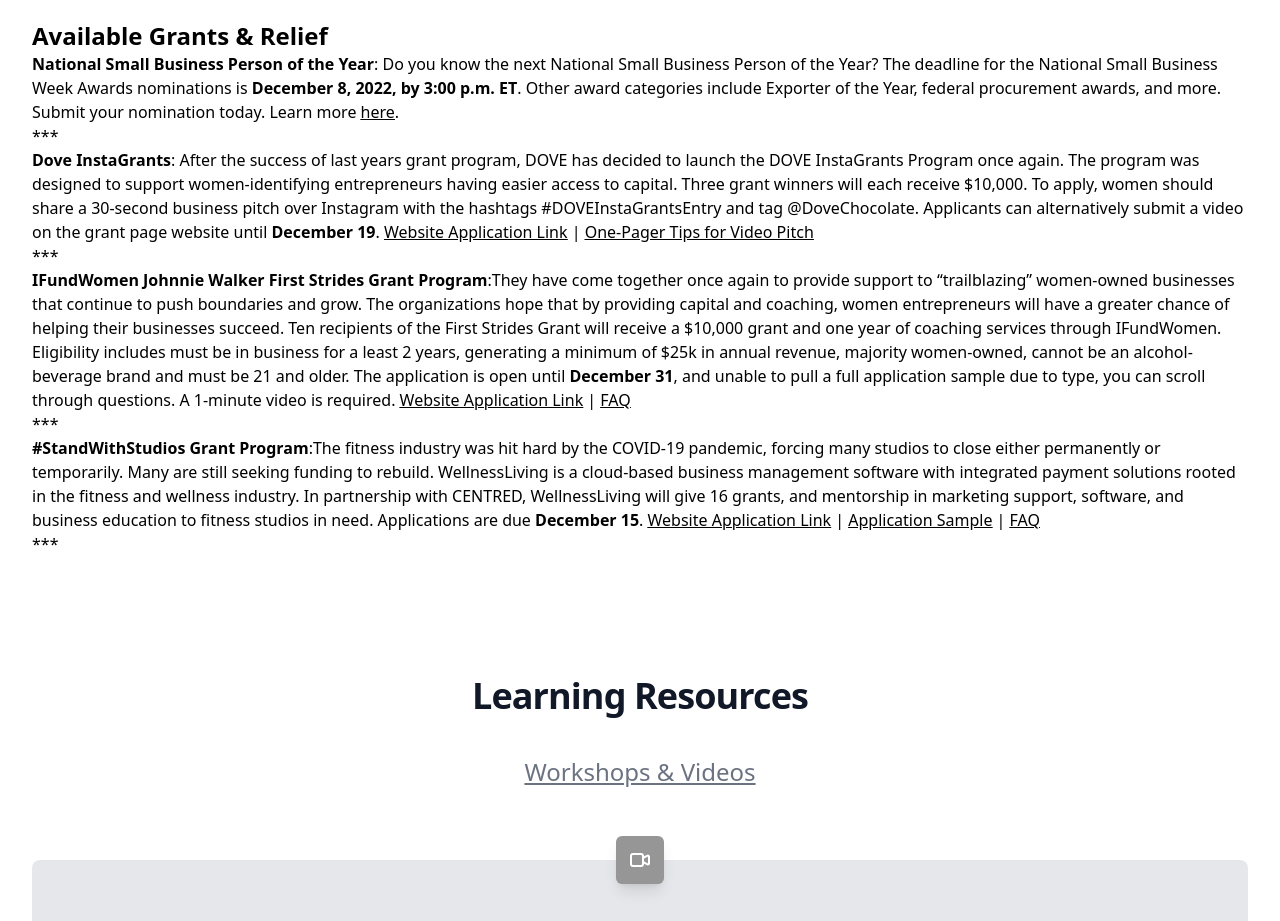
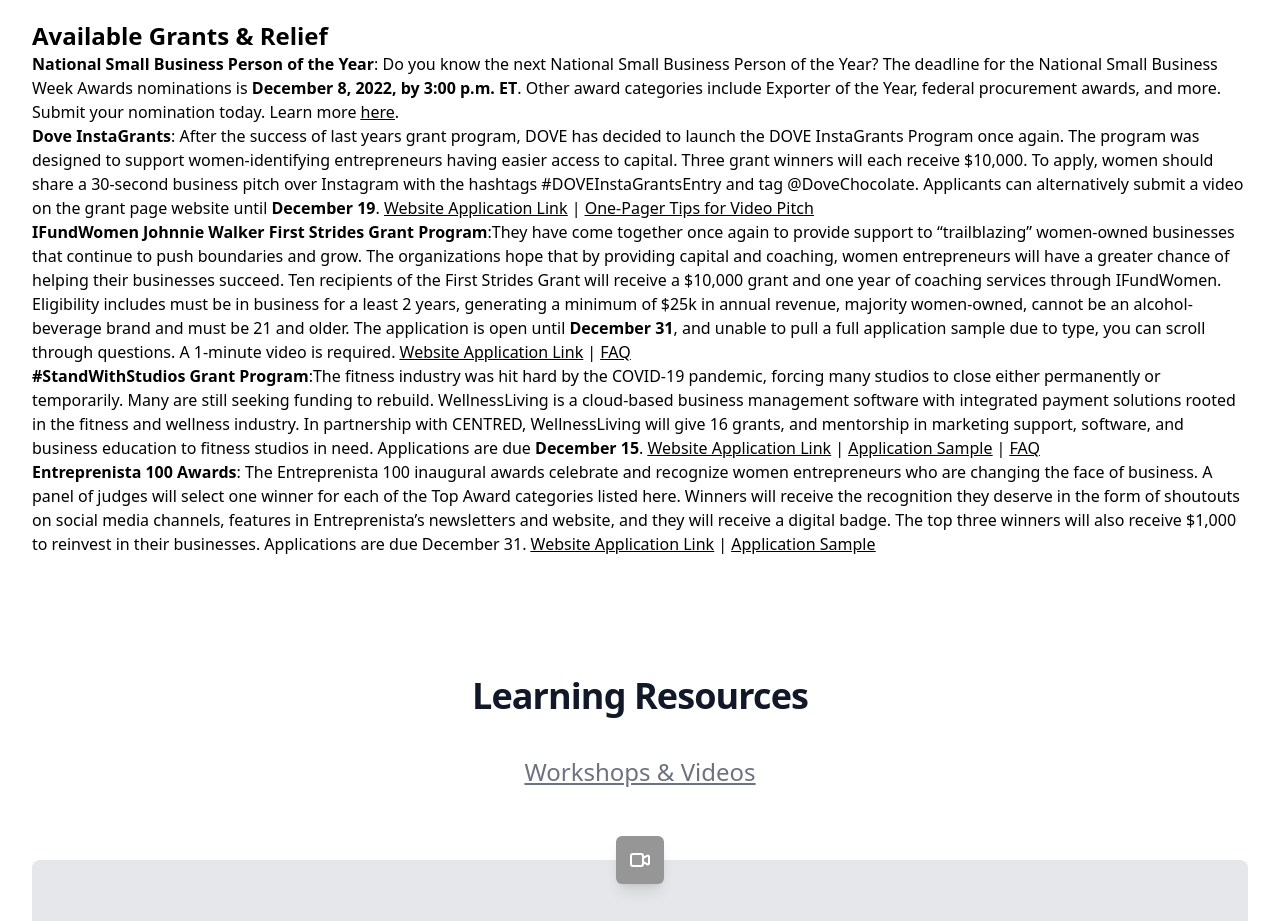
Before and after one commit to ericagirges/cnpp-website, a Next.js app in the folder app/: page /components/ResourcesContent in a window 1280 px wide. Shown: the part 1140-2061 px from the top of the page. Built offline with nearby package versions, Linux system fonts and the light colour scheme.

Commit message:
Update ResourcesContent.js

```diff
--- a/app/pages/components/ResourcesContent.js
+++ b/app/pages/components/ResourcesContent.js
@@ -46,13 +46,15 @@
       Available Grants & Relief
     </h2>
 <p><b>National Small Business Person of the Year</b>: Do you know the next National Small Business Person of the Year? The deadline for the National Small Business Week Awards nominations is <b>December 8, 2022, by 3:00 p.m. ET</b>.  Other award categories include Exporter of the Year, federal procurement awards, and more. Submit your nomination today. Learn more <u><a href="https://www.sba.gov/national-small-business-week/awards?utm_medium=email&utm_source=govdelivery">here</a></u>. </p>
-<p> *** </p>
+<p> </p>
  <p><b>Dove InstaGrants</b>: After the success of last years grant program, DOVE has decided to launch the DOVE InstaGrants Program once again. The program was designed to support women-identifying entrepreneurs having easier access to capital. Three grant winners will each receive $10,000. To apply, women should share a 30-second business pitch over Instagram with the hashtags #DOVEInstaGrantsEntry and tag @DoveChocolate. Applicants can alternatively submit a video on the grant page website until <b>December 19</b>. <u><a href="https://dovechocolateinstagrants.com/">Website Application Link</a></u> | <u><a href="https://rescue.box.com/s/b3dyna6zftmpf9tgpapc3wa3t8p6w278">One-Pager Tips for Video Pitch</a></u></p>
-<p>*** </p>
+<p> </p>
   <p><b>IFundWomen Johnnie Walker First Strides Grant Program</b>:They have come together once again to provide support to “trailblazing” women-owned businesses that continue to push boundaries and grow. The organizations hope that by providing capital and coaching, women entrepreneurs will have a greater chance of helping their businesses succeed. Ten recipients of the First Strides Grant will receive a $10,000 grant and one year of coaching services through IFundWomen. Eligibility includes must be in business for a least 2 years, generating a minimum of $25k in annual revenue, majority women-owned, cannot be an alcohol-beverage brand and must be 21 and older. The application is open until <b>December 31</b>, and unable to pull a full application sample due to type, you can scroll through questions. A 1-minute video is required. <u><a href="https://ifundwomen.typeform.com/to/lVTLzwKo?typeform-source=ifundwomen.com">Website Application Link</a></u> | <u><a href="https://rescue.box.com/s/lgwzc5dmeixh5yt9o23pno7ks9fjdmyn">FAQ</a></u></p>
-  <p> *** </p>
+  <p>  </p>
 <p><b>#StandWithStudios Grant Program</b>:The fitness industry was hit hard by the COVID-19 pandemic, forcing many studios to close either permanently or temporarily. Many are still seeking funding to rebuild. WellnessLiving is a cloud-based business management software with integrated payment solutions rooted in the fitness and wellness industry. In partnership with CENTRED, WellnessLiving will give 16 grants, and mentorship in marketing support, software, and business education to fitness studios in need. Applications are due <b>December 15</b>. <u><a href="https://standwithstudios.com/application/">Website Application Link</a></u> | <u><a href="https://rescue.box.com/s/92av5m4n2mk09c9rlec45b209emhoh8v">Application Sample</a></u> |  <u><a href="https://rescue.box.com/s/92av5m4n2mk09c9rlec45b209emhoh8v">FAQ</a></u></p>
-<p> *** </p>
+<p>  </p>
+<p><b>Entreprenista 100 Awards</b>: The Entreprenista 100 inaugural awards celebrate and recognize women entrepreneurs who are changing the face of business. A panel of judges will select one winner for each of the Top Award categories listed here. Winners will receive the recognition they deserve in the form of shoutouts on social media channels, features in Entreprenista’s newsletters and website, and they will receive a digital badge. The top three winners will also receive $1,000 to reinvest in their businesses. Applications are due December 31. <u><a href="https://theleague.entreprenista.com/100-apply">Website Application Link</a></u> | <u><a href="https://rescue.box.com/s/n2g3a6mvngleiht5heehm3tiw15deyzm">Application Sample</a></u></p>
+<p>  </p>
 </div>
 )
 const gridComponent = (arr) => (
```
